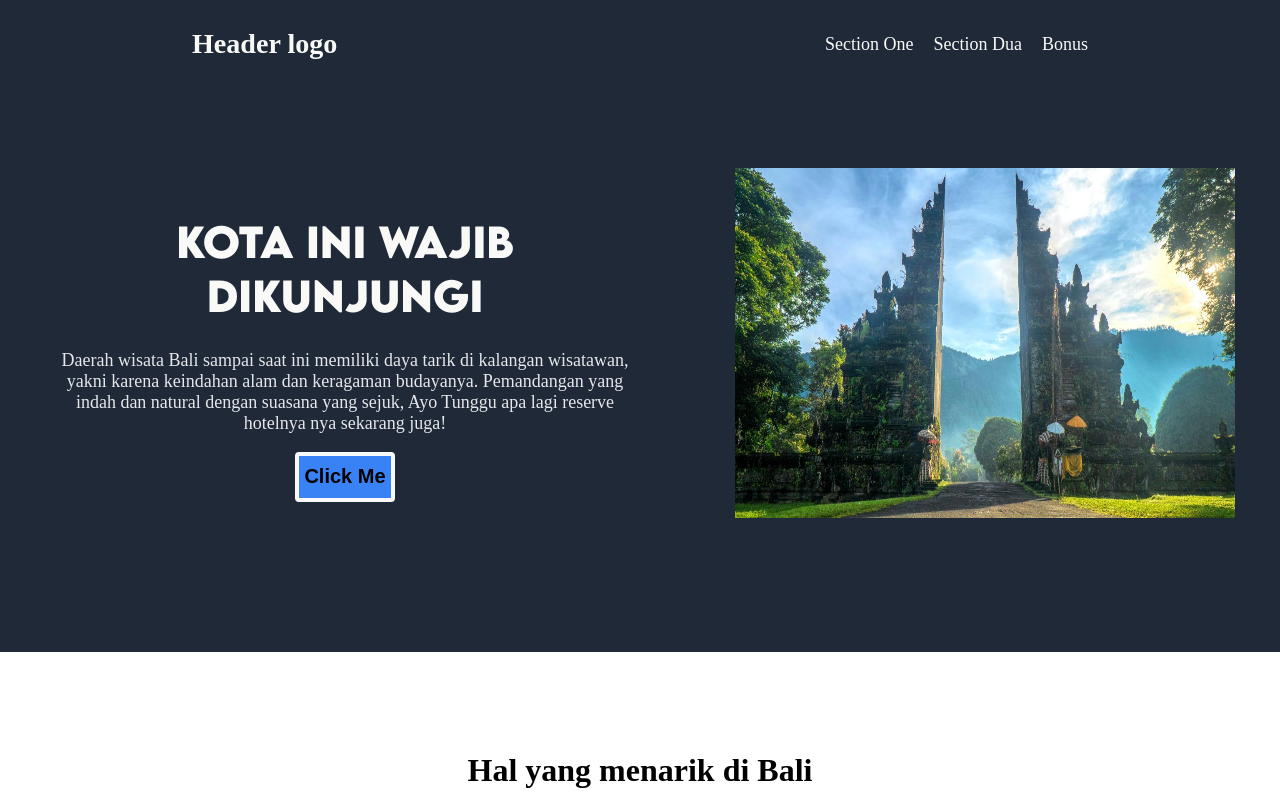
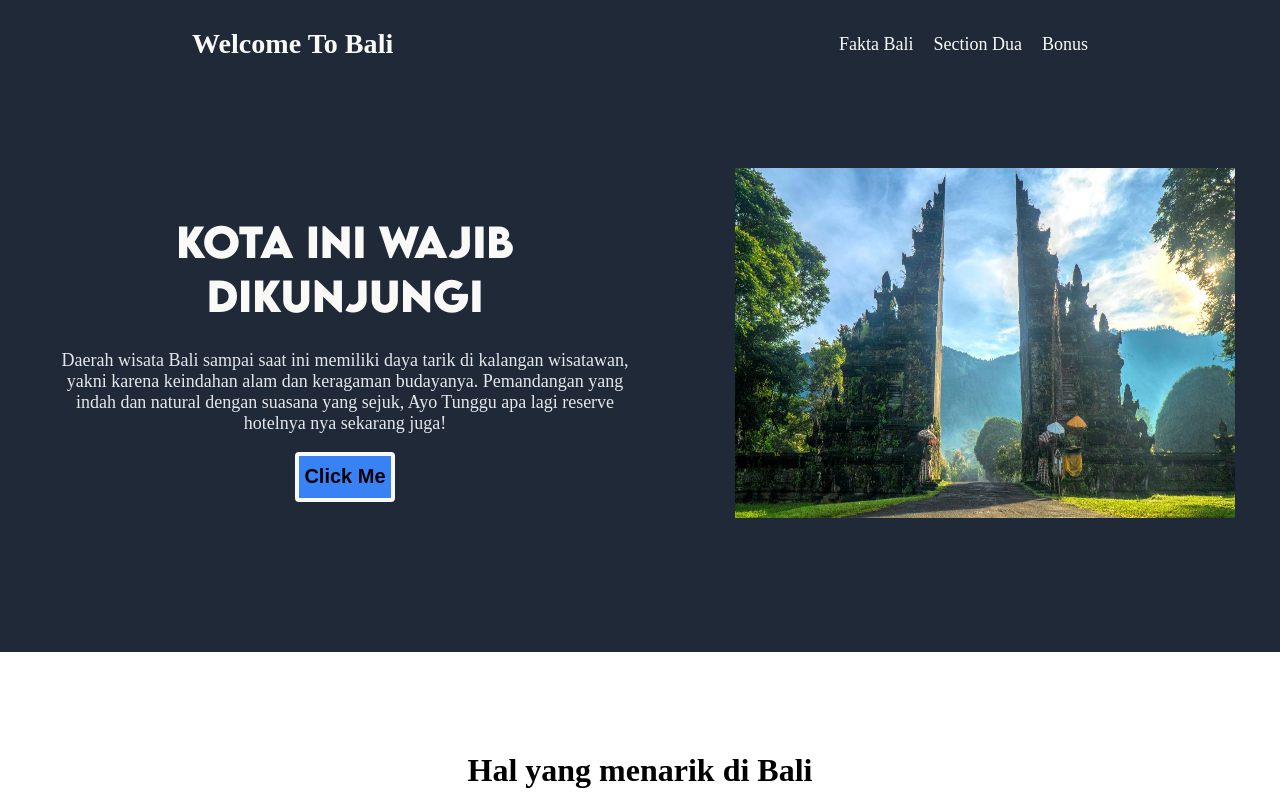
Before and after one commit to MuchtarHasan758/landing-page, a plain HTML site: page index.html in a window 1280 px wide. Shown: the top 800 px of the page. Drawn offline with Linux system fonts and the light colour scheme.

Commit message:
add welcome

```diff
--- a/index.html
+++ b/index.html
@@ -9,9 +9,9 @@
         <div class="black-background">
         <div class="header">
             <div class="header-logo">
-                <h3>Header logo</h3>
+                <h3>Welcome To Bali</h3>
             </div>
-            <div><p><a href="#section-1">Section One</a></p></div>
+            <div><p><a href="#section-1">Fakta Bali</a></p></div>
             <div><p><a href="#section-2">Section Dua</a></p></div>
             <div><p><a href="./images/kembaran.jpg">Bonus</a></p></div>
         </div>
```
